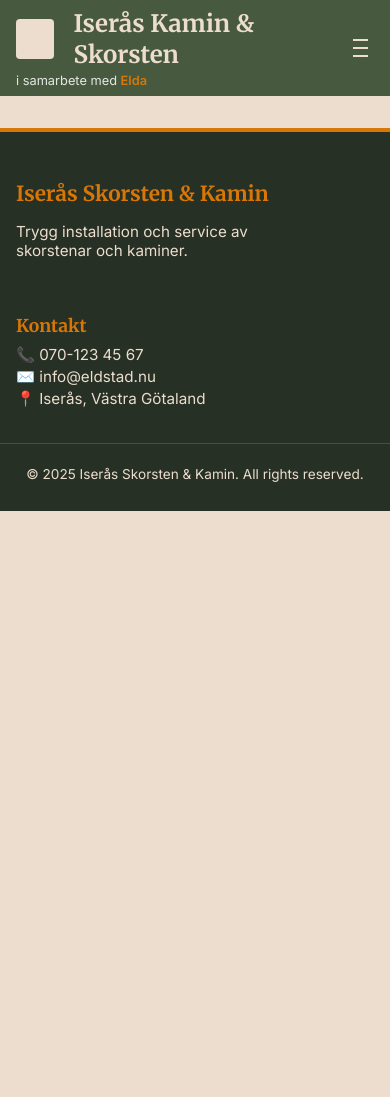
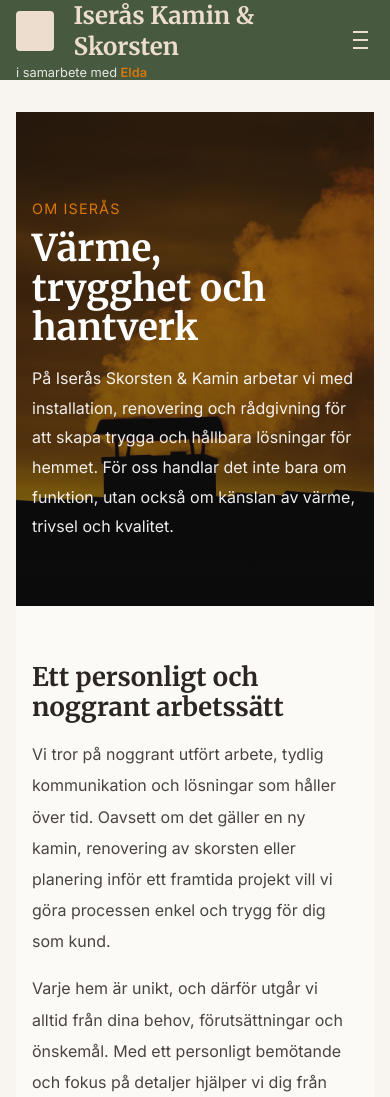
Before and after one commit to Erm0es/iser-s, a React (Vite) app in the folder iserås/client/: page /om-oss in a window 390 px wide. Shown: the top 1097 px of the page. Before the commit the page ends 844 px from the top, so only its background shows below. Built offline with nearby package versions, Linux system fonts and the light colour scheme.

Commit message:
aboutpage

```diff
--- a/iserås/client/src/App.tsx
+++ b/iserås/client/src/App.tsx
@@ -3,6 +3,8 @@ import Header from "./components/header/Header";
 import Footer from "./components/footer/Footer";
 import HomePage from "./pages/HomePage";
 import ContactPage from "./pages/contactPage/ContactPage";
+import AboutPage from "./pages/aboutPage/AboutPage";
+
 
 export default function App() {
   return (
@@ -12,6 +14,7 @@ export default function App() {
         <Routes>
           <Route path="/" element={<HomePage />} />
           <Route path="kontakt" element={<ContactPage />} />
+          <Route path="om-oss" element={<AboutPage />} />
         </Routes>
       </main>
       <Footer />
--- a/iserås/client/src/index.css
+++ b/iserås/client/src/index.css
@@ -1,12 +1,23 @@
 /* ===== GLOBAL RESET ===== */
-html, body {
-  margin: 0;
-  padding: 0;
-  background-color: var(--bjork);
-  font-family: var(--font-main);
+html {
+  box-sizing: border-box;
 }
 
+*,
+*::before,
+*::after {
+  box-sizing: inherit;
+}
+
+html,
+body,
 #root {
   margin: 0;
   padding: 0;
+  width: 100%;
+  min-height: 100%;
 }
+
+body {
+  font-family: "Inter", sans-serif;
+}
--- /dev/null
+++ b/iserås/client/src/pages/aboutPage/AboutPage.css
@@ -0,0 +1,224 @@
+@import "../../styles/variables.css";
+
+.about {
+  background: #f8f5f1;
+  color: var(--slate);
+}
+
+/* CONTAINER */
+.about__container {
+  width: min(1120px, calc(100% - 32px));
+  margin: 0 auto;
+}
+
+/* HERO */
+.about__hero {
+  position: relative;
+  padding: clamp(88px, 12vw, 160px) 0 clamp(64px, 8vw, 100px);
+  background:
+    linear-gradient(rgba(25, 25, 25, 0.45), rgba(25, 25, 25, 0.55)),
+    url("/images/about-hero.jpg") center/cover no-repeat;
+  color: white;
+}
+
+.about__hero::after {
+  content: "";
+  position: absolute;
+  inset: 0;
+  background: linear-gradient(to bottom, transparent 40%, rgba(0, 0, 0, 0.2));
+  pointer-events: none;
+}
+
+.about__hero .about__container {
+  position: relative;
+  z-index: 1;
+}
+
+.about__eyebrow {
+  margin: 0 0 0.75rem;
+  font-family: "Inter", sans-serif;
+  font-size: 0.9rem;
+  letter-spacing: 0.08em;
+  text-transform: uppercase;
+  color: var(--glod);
+}
+
+.about__title {
+  margin: 0 0 1rem;
+  font-family: "Merriweather", serif;
+  font-size: clamp(2.3rem, 5vw, 4.5rem);
+  line-height: 1.08;
+  max-width: 11ch;
+}
+
+.about__lead {
+  margin: 0;
+  max-width: 42rem;
+  font-family: "Inter", sans-serif;
+  font-size: clamp(1rem, 1.6vw, 1.15rem);
+  line-height: 1.85;
+  color: rgba(255, 255, 255, 0.92);
+}
+
+/* STORY */
+.about__story {
+  padding: clamp(56px, 7vw, 96px) 0;
+  background: #fcfaf7;
+}
+
+.about__grid {
+  display: grid;
+  grid-template-columns: 1.08fr 0.92fr;
+  gap: clamp(24px, 4vw, 56px);
+  align-items: center;
+}
+
+.about__textBlock {
+  max-width: 42rem;
+}
+
+.about__sectionIntro {
+  margin-bottom: 2rem;
+  max-width: 42rem;
+}
+
+.about__sectionTitle {
+  margin: 0 0 1rem;
+  font-family: "Merriweather", serif;
+  font-size: clamp(1.6rem, 3vw, 2.4rem);
+  line-height: 1.2;
+  color: #2b2622;
+}
+
+.about__text {
+  margin: 0 0 1rem;
+  font-family: "Inter", sans-serif;
+  font-size: 1rem;
+  line-height: 1.95;
+  color: #4a4440;
+}
+
+/* IMAGE */
+.about__imageCard {
+  overflow: hidden;
+  border-radius: 28px;
+  box-shadow: 0 24px 50px rgba(0, 0, 0, 0.1);
+  background: white;
+}
+
+.about__image {
+  display: block;
+  width: 100%;
+  height: 100%;
+  min-height: 460px;
+  object-fit: cover;
+  transition: transform 0.4s ease;
+}
+
+.about__imageCard:hover .about__image {
+  transform: scale(1.03);
+}
+
+/* VALUES */
+.about__values {
+  padding: clamp(56px, 7vw, 96px) 0;
+  background: linear-gradient(to bottom, #eee5db, #f5efe8);
+}
+
+.about__cards {
+  display: grid;
+  grid-template-columns: repeat(3, minmax(0, 1fr));
+  gap: 1rem;
+}
+
+.about__card {
+  padding: 1.6rem;
+  border-radius: 22px;
+  background: rgba(255, 255, 255, 0.78);
+  backdrop-filter: blur(8px);
+  -webkit-backdrop-filter: blur(8px);
+  border: 1px solid rgba(91, 112, 82, 0.14);
+  box-shadow: 0 10px 24px rgba(0, 0, 0, 0.05);
+}
+
+.about__cardTitle {
+  margin: 0 0 0.75rem;
+  font-family: "Merriweather", serif;
+  font-size: 1.2rem;
+  color: #2b2622;
+}
+
+.about__cardText {
+  margin: 0;
+  font-family: "Inter", sans-serif;
+  font-size: 0.97rem;
+  line-height: 1.75;
+  color: #4a4440;
+}
+
+/* CTA */
+.about__cta {
+  padding: clamp(56px, 7vw, 96px) 0;
+  background: #2f2f2f;
+  color: white;
+}
+
+.about__cta .about__sectionTitle,
+.about__cta .about__text {
+  color: white;
+}
+
+.about__ctaInner {
+  display: flex;
+  align-items: center;
+  justify-content: space-between;
+  gap: 2rem;
+}
+
+.about__ctaText {
+  max-width: 34rem;
+  color: rgba(255, 255, 255, 0.85);
+}
+
+.about__button {
+  display: inline-block;
+  padding: 1rem 1.6rem;
+  border-radius: 999px;
+  background: var(--glod);
+  color: white;
+  font-family: "Inter", sans-serif;
+  font-weight: 600;
+  text-decoration: none;
+  letter-spacing: 0.02em;
+
+  box-shadow: 0 6px 16px rgba(0,0,0,0.18);
+
+  transition: transform 0.2s ease,
+              box-shadow 0.2s ease,
+              background 0.2s ease;
+}
+
+.about__button:hover {
+  transform: translateY(-2px);
+  box-shadow: 0 10px 24px rgba(0,0,0,0.25);
+  background: color-mix(in srgb, var(--glod), white 15%);
+}
+/* RESPONSIVE */
+@media (max-width: 900px) {
+  .about__grid {
+    grid-template-columns: 1fr;
+  }
+
+  .about__cards {
+    grid-template-columns: 1fr;
+  }
+
+  .about__ctaInner {
+    flex-direction: column;
+    align-items: flex-start;
+  }
+
+  .about__image {
+    min-height: 320px;
+  }
+}
--- /dev/null
+++ b/iserås/client/src/pages/aboutPage/AboutPage.tsx
@@ -0,0 +1,101 @@
+import "./AboutPage.css";
+
+export default function AboutPage() {
+  return (
+    <main className="about">
+      <section className="about__hero">
+        <div className="about__container">
+          <p className="about__eyebrow">Om Iserås</p>
+          <h1 className="about__title">Värme, trygghet och hantverk</h1>
+          <p className="about__lead">
+            På Iserås Skorsten & Kamin arbetar vi med installation, renovering
+            och rådgivning för att skapa trygga och hållbara lösningar för
+            hemmet. För oss handlar det inte bara om funktion, utan också om
+            känslan av värme, trivsel och kvalitet.
+          </p>
+        </div>
+      </section>
+
+      <section className="about__story">
+        <div className="about__container about__grid">
+          <div className="about__textBlock">
+            <h2 className="about__sectionTitle">Ett personligt och noggrant arbetssätt</h2>
+            <p className="about__text">
+              Vi tror på noggrant utfört arbete, tydlig kommunikation och
+              lösningar som håller över tid. Oavsett om det gäller en ny kamin,
+              renovering av skorsten eller planering inför ett framtida projekt
+              vill vi göra processen enkel och trygg för dig som kund.
+            </p>
+            <p className="about__text">
+              Varje hem är unikt, och därför utgår vi alltid från dina behov,
+              förutsättningar och önskemål. Med ett personligt bemötande och
+              fokus på detaljer hjälper vi dig från första idé till färdigt
+              resultat.
+            </p>
+          </div>
+
+          <div className="about__imageCard">
+            <img
+              src="/images/about-img.jpg"
+              alt="Varm och inbjudande kaminmiljö i ett hem"
+              className="about__image"
+            />
+          </div>
+        </div>
+      </section>
+
+      <section className="about__values">
+        <div className="about__container">
+          <div className="about__sectionIntro">
+            <p className="about__eyebrow">Det som är viktigt för oss</p>
+            <h2 className="about__sectionTitle">Så vill vi att det ska kännas att anlita Iserås</h2>
+          </div>
+
+          <div className="about__cards">
+            <article className="about__card">
+              <h3 className="about__cardTitle">Trygghet</h3>
+              <p className="about__cardText">
+                Vi arbetar med omsorg och noggrannhet i varje steg, så att du
+                kan känna dig säker genom hela processen.
+              </p>
+            </article>
+
+            <article className="about__card">
+              <h3 className="about__cardTitle">Kvalitet</h3>
+              <p className="about__cardText">
+                Vi strävar efter hållbara lösningar och ett resultat som både
+                fungerar väl och känns rätt i ditt hem.
+              </p>
+            </article>
+
+            <article className="about__card">
+              <h3 className="about__cardTitle">Personlig service</h3>
+              <p className="about__cardText">
+                Vi tror på nära dialog, tydlig rådgivning och ett bemötande som
+                känns enkelt, varmt och professionellt.
+              </p>
+            </article>
+          </div>
+        </div>
+      </section>
+
+      <section className="about__cta">
+        <div className="about__container about__ctaInner">
+          <div>
+            <p className="about__eyebrow">Nästa steg</p>
+            <h2 className="about__sectionTitle">Behöver du hjälp med kamin eller skorsten?</h2>
+            <p className="about__text about__ctaText">
+              Hör gärna av dig om du vill ha hjälp med rådgivning, installation
+              eller renovering. Vi hjälper dig vidare från första tanke till
+              färdigt resultat.
+            </p>
+          </div>
+
+          <a href="/kontakt" className="about__button">
+            Kontakta oss
+          </a>
+        </div>
+      </section>
+    </main>
+  );
+}
```
Also changed, not shown: iserås/client/public/images/about-hero.jpg (added), 1 other file (tests, documents, lock files or other folders).
